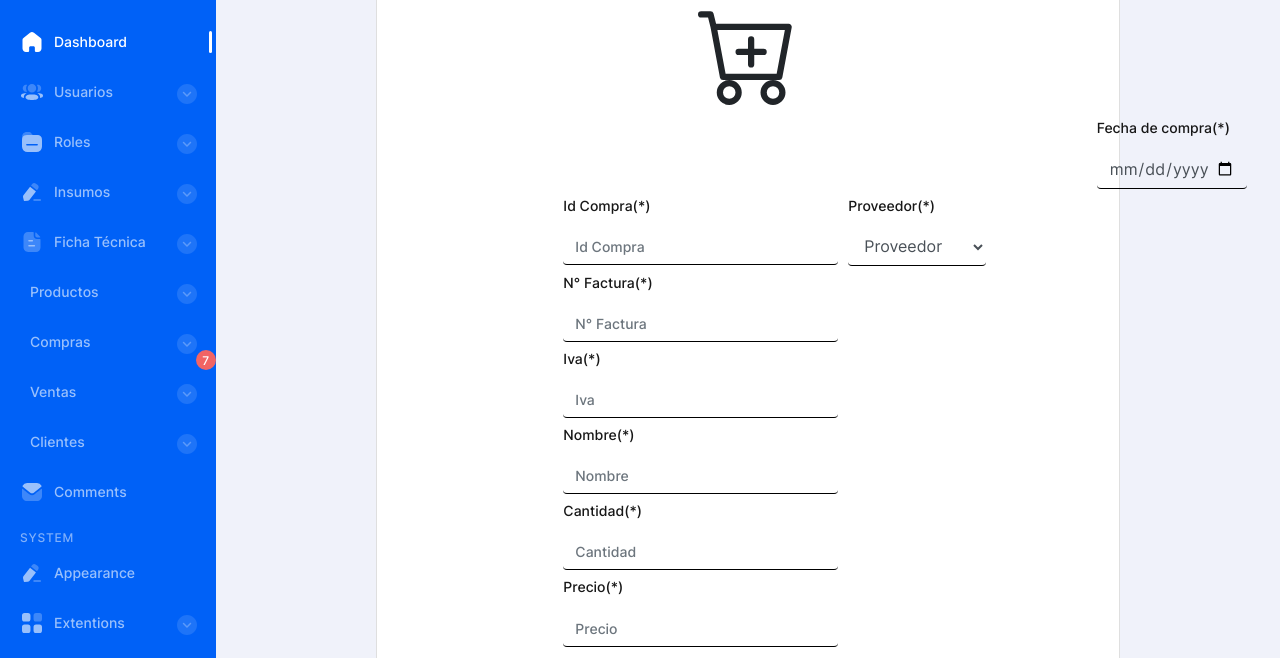
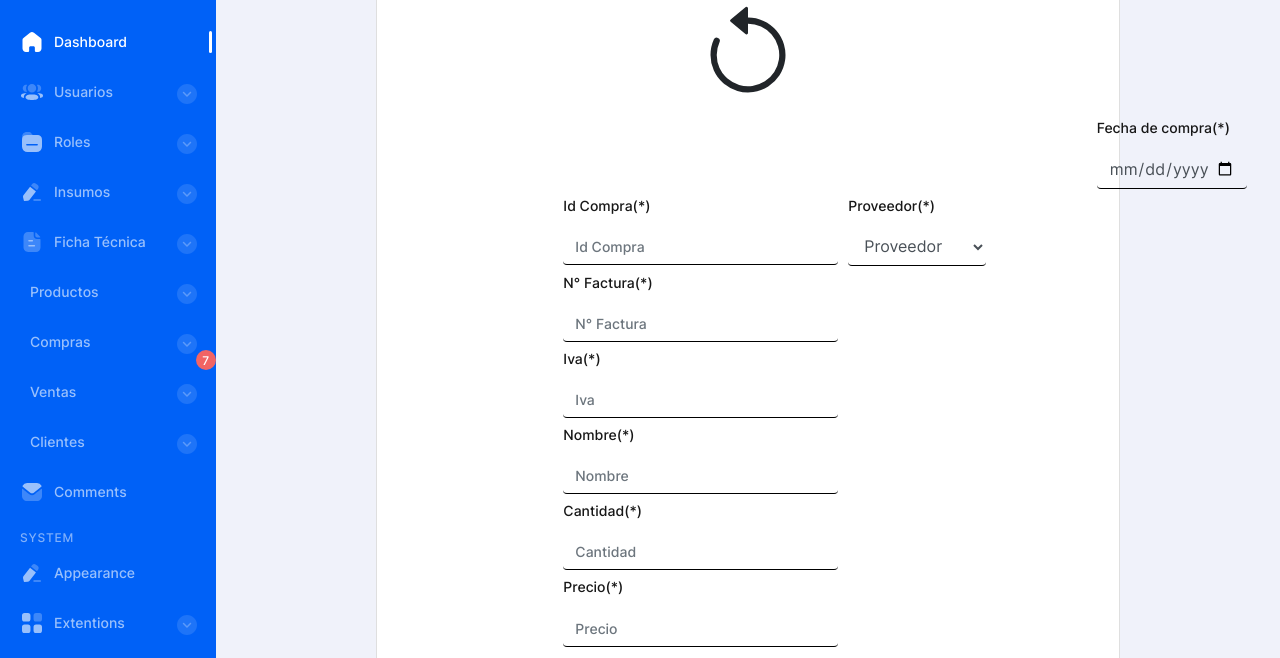
Before and after one commit to daniels99ecg/PubliGrafit, a plain HTML site: page Actualizar-Compras.html in a window 1280 px wide. Shown: the part 123-781 px from the top of the page. Drawn offline with nearby package versions, Linux system fonts and the light colour scheme.

Commit message:
Actualice compras

```diff
--- a/Actualizar-Compras.html
+++ b/Actualizar-Compras.html
@@ -378,9 +378,9 @@
     <div class="card-body">
    <form action="" method="get">
     <div class="text-center">
-        <svg xmlns="http://www.w3.org/2000/svg" width="100" height="100" fill="currentColor" class="bi bi-cart-plus" viewBox="0 0 16 16">
-            <path d="M9 5.5a.5.5 0 0 0-1 0V7H6.5a.5.5 0 0 0 0 1H8v1.5a.5.5 0 0 0 1 0V8h1.5a.5.5 0 0 0 0-1H9V5.5z"/>
-            <path d="M.5 1a.5.5 0 0 0 0 1h1.11l.401 1.607 1.498 7.985A.5.5 0 0 0 4 12h1a2 2 0 1 0 0 4 2 2 0 0 0 0-4h7a2 2 0 1 0 0 4 2 2 0 0 0 0-4h1a.5.5 0 0 0 .491-.408l1.5-8A.5.5 0 0 0 14.5 3H2.89l-.405-1.621A.5.5 0 0 0 2 1H.5zm3.915 10L3.102 4h10.796l-1.313 7h-8.17zM6 14a1 1 0 1 1-2 0 1 1 0 0 1 2 0zm7 0a1 1 0 1 1-2 0 1 1 0 0 1 2 0z"/>
+        <svg xmlns="http://www.w3.org/2000/svg" width="100" height="100" fill="currentColor" class="bi bi-arrow-counterclockwise" viewBox="0 0 16 16">
+            <path fill-rule="evenodd" d="M8 3a5 5 0 1 1-4.546 2.914.5.5 0 0 0-.908-.417A6 6 0 1 0 8 2v1z"/>
+            <path d="M8 4.466V.534a.25.25 0 0 0-.41-.192L5.23 2.308a.25.25 0 0 0 0 .384l2.36 1.966A.25.25 0 0 0 8 4.466z"/>
           </svg>
   </div>
         <div class="col-xs-4" style="width: 150px; margin-left:700px" >
```
